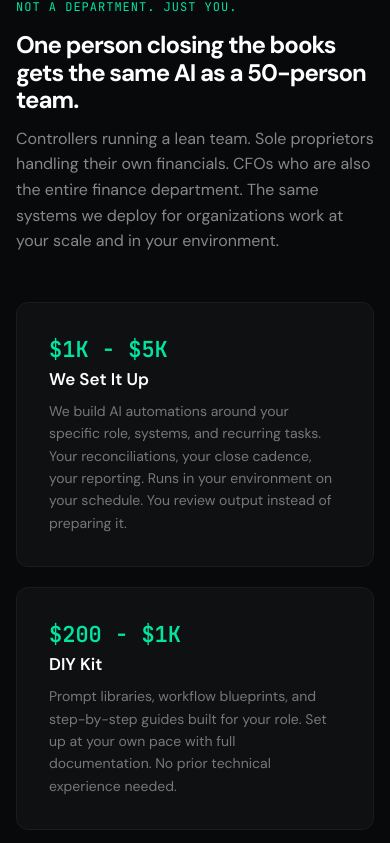
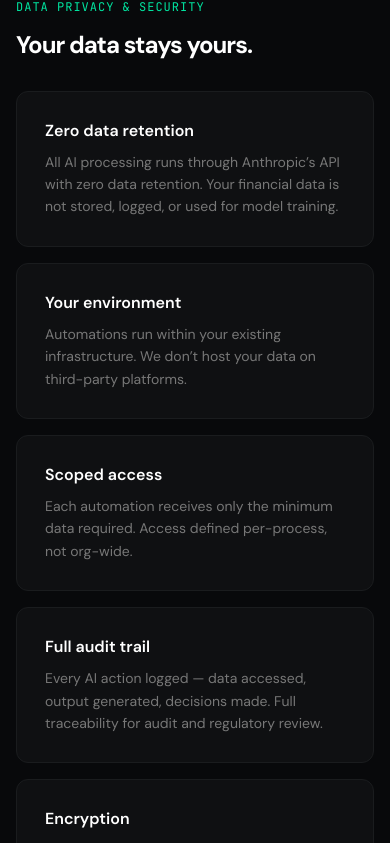
Before and after one commit to shoppingmean16/knightledger-site, a Next.js app: page / in a window 390 px wide. Shown: the part 4396-5239 px from the top of the page. Built offline with nearby package versions, Linux system fonts and the light colour scheme.

Commit message:
Remove Individuals section and nav link
Removed the 'Individuals' section from the KnightLedger component.

```diff
--- a/components/KnightLedger.jsx
+++ b/components/KnightLedger.jsx
@@ -165,7 +165,7 @@ export default function KnightLedger() {
   var grouped = {};
   filtered.forEach(function(a) { if (!grouped[a.cat]) grouped[a.cat] = []; grouped[a.cat].push(a); });
   var scrollTo = function(id) { var el = document.getElementById(id); if (el) el.scrollIntoView({ behavior: "smooth" }); setMobileMenu(false); };
-  var navItems = [["Thesis", "thesis"], ["Process", "process"], ["Pricing", "pricing"], ["Individuals", "individuals"], ["Automations", "automations"]];
+  var navItems = [["Thesis", "thesis"], ["Process", "process"], ["Pricing", "pricing"], ["Automations", "automations"]];
   return (
     <div style={{ fontFamily: "'DM Sans','Helvetica Neue',sans-serif", background: "#08090b", color: "#e0e0e0", minHeight: "100vh", overflowX: "hidden" }}>
       <link href="https://fonts.googleapis.com/css2?family=DM+Sans:wght@300;400;500;600;700&family=JetBrains+Mono:wght@300;400;500;600&display=swap" rel="stylesheet" />
@@ -289,30 +289,6 @@ export default function KnightLedger() {
         </div>
         <FadeIn delay={0.35}><p style={{ marginTop: 24, fontSize: 14, color: "#555" }}>All fees scoped per engagement. No recurring charges, no hourly billing.</p></FadeIn>
       </section>
-        {/* INDIVIDUALS */}
-        <section id="individuals" className="section" style={{ borderTop: "1px solid #1a1c1e" }}>
-          <FadeIn>
-            <div className="mono accent" style={{ fontSize: 12, marginBottom: 16, letterSpacing: 1 }}>NOT A DEPARTMENT. JUST YOU.</div>
-            <h2 style={{ fontSize: "clamp(24px,4vw,40px)", fontWeight: 700, color: "#fff", lineHeight: 1.15, letterSpacing: "-1px", marginBottom: 12, maxWidth: 700 }}>One person closing the books gets the same AI as a 50-person team.</h2>
-            <p style={{ fontSize: 16, color: "#888", marginBottom: 48, maxWidth: 620, lineHeight: 1.6 }}>Controllers running a lean team. Sole proprietors handling their own financials. CFOs who are also the entire finance department. The same systems we deploy for organizations work at your scale and in your environment.</p>
-          </FadeIn>
-          <div style={{ display: "grid", gridTemplateColumns: "repeat(auto-fit,minmax(280px,1fr))", gap: 20 }}>
-            <FadeIn delay={0.08}>
-              <div className="card" style={{ padding: 32, display: "flex", flexDirection: "column", height: "100%" }}>
-                <div className="mono accent" style={{ fontSize: 22, fontWeight: 600, marginBottom: 4 }}>$1K - $5K</div>
-                <h3 style={{ fontSize: 17, fontWeight: 600, color: "#fff", marginBottom: 10 }}>We Set It Up</h3>
-                <p style={{ fontSize: 14, color: "#777", lineHeight: 1.6, flex: 1 }}>We build AI automations around your specific role, systems, and recurring tasks. Your reconciliations, your close cadence, your reporting. Runs in your environment on your schedule. You review output instead of preparing it.</p>
-              </div>
-            </FadeIn>
-            <FadeIn delay={0.16}>
-              <div className="card" style={{ padding: 32, display: "flex", flexDirection: "column", height: "100%" }}>
-                <div className="mono accent" style={{ fontSize: 22, fontWeight: 600, marginBottom: 4 }}>$200 - $1K</div>
-                <h3 style={{ fontSize: 17, fontWeight: 600, color: "#fff", marginBottom: 10 }}>DIY Kit</h3>
-                <p style={{ fontSize: 14, color: "#777", lineHeight: 1.6, flex: 1 }}>Prompt libraries, workflow blueprints, and step-by-step guides built for your role. Set up at your own pace with full documentation. No prior technical experience needed.</p>
-              </div>
-            </FadeIn>
-          </div>
-        </section>
       {/* SECURITY */}
       <section id="security" className="section" style={{ borderTop: "1px solid #1a1c1e" }}>
         <FadeIn><div className="mono accent" style={{ fontSize: 12, marginBottom: 16, letterSpacing: 1 }}>DATA PRIVACY & SECURITY</div><h2 style={{ fontSize: "clamp(24px,4vw,36px)", fontWeight: 700, color: "#fff", lineHeight: 1.15, letterSpacing: "-1px", marginBottom: 32, maxWidth: 700 }}>Your data stays yours.</h2></FadeIn>
```
